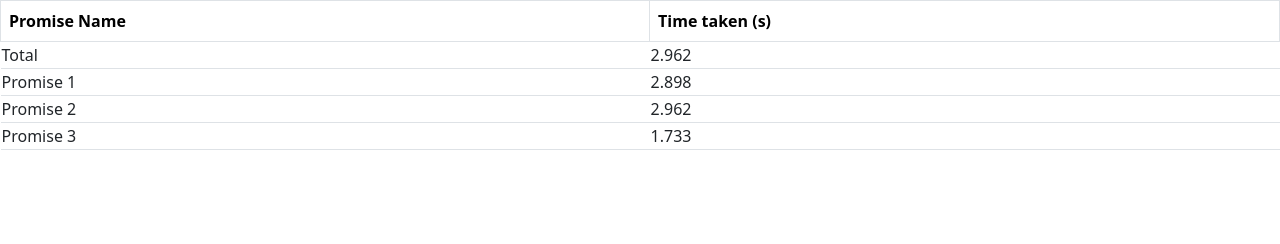
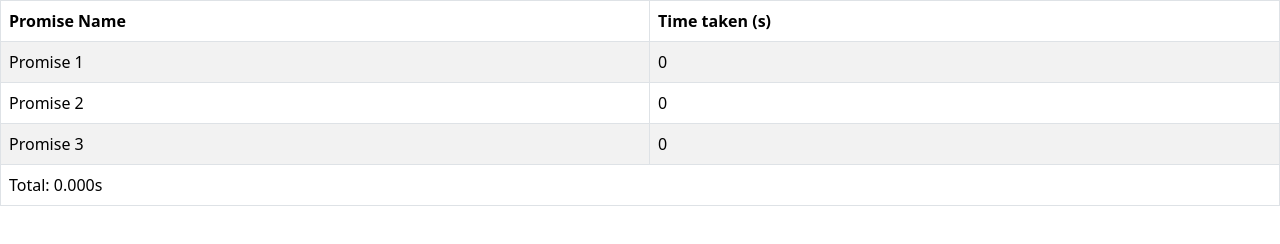
Before and after one commit to acciojob/wait-for-multiple-promises-Munazirraza, a website: page main.html in a window 1280 px wide. Drawn offline with nearby package versions, Linux system fonts and the light colour scheme.

Commit message:
created a submission

```diff
--- a/main.html
+++ b/main.html
@@ -13,7 +13,7 @@
 
   <body>
     <!-- the entire body must be written by student -->
-    <table class="table table-striped table-hover table-bordered" id="my-table">
+    <table class="table table-striped table-hover table-bordered">
       <thead>
         <tr>
           <th>Promise Name</th>
@@ -21,8 +21,8 @@
         </tr>
       </thead>
       <tbody id="output">
-		  <tr>
-
+		  <tr id="loading">
+				  <td colspan=2 align=center>Loading...</td>
 		  </tr>
 	  </tbody>
     </table>
--- a/script.js
+++ b/script.js
@@ -1,52 +1,60 @@
+let promisesArr = [
 
-setTimeout(() => {
+  new Promise((resolve) => {
+    setTimeout(() => {
+      resolve("Promise 1")
+    }, Math.floor(Math.random * 3000) + 1000)
+  }),
 
-  const table = document.getElementById('my-table');
+  new Promise((resolve) => {
+    setTimeout(() => {
+      resolve("Promise 2")
+    }, Math.floor(Math.random * 3000) + 1000)
+  }),
+
+  new Promise((resolve) => {
+    setTimeout(() => {
+      resolve("Promise 3")
+    }, Math.floor(Math.random * 3000) + 1000)
+  }),
+
+]
+
+// console.log(Promise.all(promisesArr));
+
+const tableBody = document.getElementById("output");
 
 
-  const promises = [
-    new Promise((resolve) => setTimeout(() => resolve('Promise 1'), Math.floor(Math.random() * 2000) + 1000)),
-    new Promise((resolve) => setTimeout(() => resolve('Promise 2'), Math.floor(Math.random() * 2000) + 1000)),
-    new Promise((resolve) => setTimeout(() => resolve('Promise 3'), Math.floor(Math.random() * 2000) + 1000))
-  ];
+Promise.all(promisesArr).then((results) => {
 
-  // create a row to display the total time taken
-  const totalRow = document.createElement('tr');
-  const totalTitleCell = document.createElement('td');
-  const totalTimeCell = document.createElement('td');
-  totalTitleCell.textContent = 'Total';
-  totalTimeCell.textContent = '0.000';
-  totalRow.appendChild(totalTitleCell);
-  totalRow.appendChild(totalTimeCell);
+  tableBody.textContent = "";
 
-  // add a row to the table to indicate that the data is loading
-  table.appendChild(totalRow);
-  table.insertAdjacentHTML('beforeend', '<tr id="loading"><td colspan="2">Loading...</td></tr>');
+  // Creating the promise name row
+  results.forEach((result) => {
+    const row = document.createElement("tr");
+    const proCol = document.createElement("td");
+    const timeCol = document.createElement("td");
 
-  // wait for all Promises to resolve using Promise.all
-  const startTime = Date.now();
-  Promise.all(promises.map(p => p.then(result => ({ result, time: (Date.now() - startTime) / 1000 })))).then((results) => {
-    // remove the loading row
-    const loadingRow = document.getElementById('loading');
-    if (loadingRow) {
-      loadingRow.parentNode.removeChild(loadingRow);
-    }
+    proCol.textContent = result;
+    timeCol.textContent = (new Date().getTime() - startTime) / 1000;
 
-    // populate the table with the results
-    results.forEach((result, index) => {
-      const row = document.createElement('tr');
-      const titleCell = document.createElement('td');
-      const timeCell = document.createElement('td');
-      titleCell.textContent = result.result;
-      timeCell.textContent = result.time.toFixed(3);
-      row.appendChild(titleCell);
-      row.appendChild(timeCell);
-      table.appendChild(row);
-    });
+    row.appendChild(proCol);
+    row.appendChild(timeCol);
+    tableBody.appendChild(row);
 
-    // populate the total time row
-    totalTimeCell.textContent = (Date.now() - startTime) / 1000;
-  }).catch((error) => {
-    console.error(error); // handle errors
-  });
-}, 100);
+  })
+
+  // Creating the time row for total time taken
+
+  const timeRow = document.createElement("tr");
+  const timeCol = document.createElement("td");
+
+  const totalDuration = (new Date().getTime()  - startTime) / 1000;
+  timeCol.setAttribute("colspan", "2");
+  timeCol.textContent = `Total: ${totalDuration.toFixed(3)}s`
+
+  timeRow.appendChild(timeCol)
+  tableBody.appendChild(timeRow);
+})
+
+const startTime =  new Date().getTime();
```
